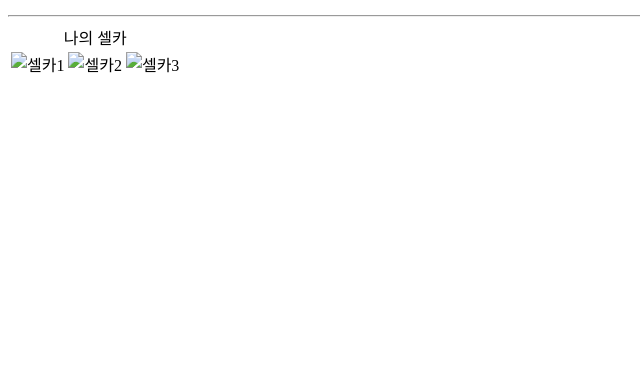
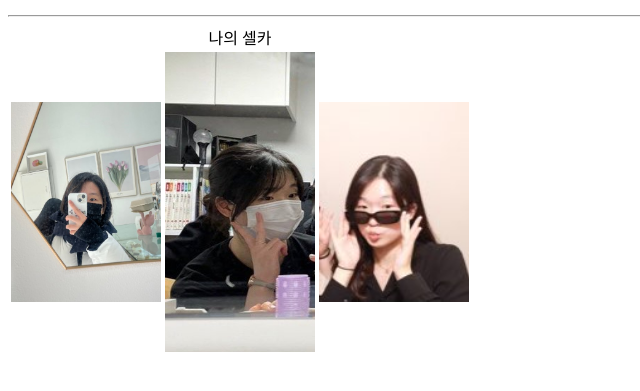
Before and after one commit to tealight03/2023WebProgramming, a plain HTML site: page 2week/실습문제3.html in a window 1280 px wide. Shown: the part 49-440 px from the top of the page, without its empty margins (0-640 px from the left). Drawn offline with Linux system fonts and the light colour scheme.

Commit message:
modify file

```diff
--- a/2week/실습문제3.html
+++ b/2week/실습문제3.html
@@ -4,6 +4,22 @@
     <meta charset="UTF-8">
     <meta name="viewport" content="width=device-width, initial-scale=1.0">
     <title>나의 셀카</title>
+    <style>
+        #selfie1 {
+            width: 150px;
+            height: 200px;
+        }
+
+        #selfie2 {
+            width: 150px;
+            height: 300px;
+        }
+
+        #selfie3 {
+            width: 150px;
+            height: 200px;
+        }
+    </style>
 </head>
 <body>
     <h3>나의 셀카</h3>
@@ -12,9 +28,9 @@
         <caption>나의 셀카</caption>
         <tbody>
             <tr>
-                <td><img src="" alt="셀카1"></td>
-                <td><img src="" alt="셀카2"></td>
-                <td><img src="" alt="셀카3"></td>
+                <td><img id="selfie1" src="./image/Selfie1.jpg" alt="셀카1"></td>
+                <td><img id="selfie2" src="./image/Selfie2.jpg" alt="셀카2"></td>
+                <td><img id="selfie3" src="./image/selfie3.jpg" alt="셀카3"></td>
             </tr>
         </tbody>
     </table>
```
